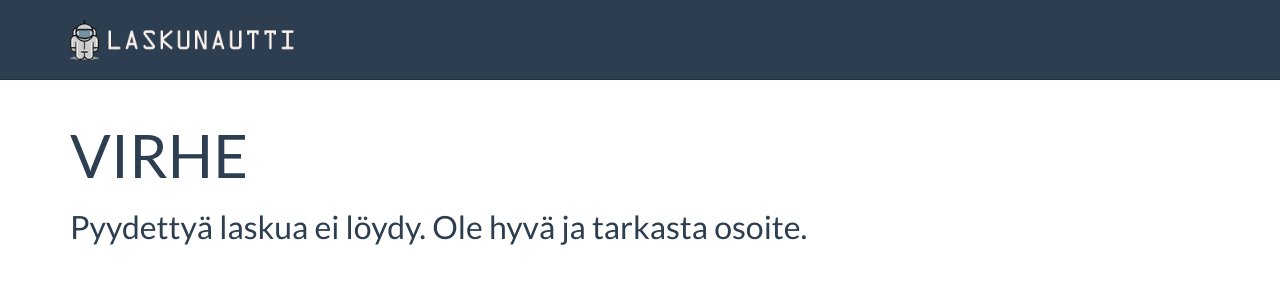
After one commit to artur-gajewski/laskunautti, a PHP site: template views/notfound.twig in a window 1280 px wide. The commit adds this page. Shown: the top 300 px of the page. Run offline with PHP 8.4, Linux system fonts and the light colour scheme; the template is opened without the code that fills it, so the values that code supplies are empty; some libraries are stand-ins or nearby versions.

Commit message:
Added notfound page

```diff
--- a/src/app.php
+++ b/src/app.php
@@ -149,6 +149,10 @@ $app->get('/lasku/{id}/{hash}', function ($id, $hash, Request $request) use ($ap
     $sql = "SELECT * FROM invoice WHERE id = ? AND hash = ?";
     $data = $app['db']->fetchAssoc($sql, array((int) $id, $hash));
 
+    if (!$data) {
+        return $app['twig']->render('notfound.twig');
+    }
+
     foreach($formFields as $field => $dbColumn) {
         $responseValues[$field] = $data[$dbColumn];
     }
--- /dev/null
+++ b/views/notfound.twig
@@ -0,0 +1,43 @@
+<!DOCTYPE html>
+<html lang="en">
+<head>
+    <title>LASKUNAUTTI | Luo ja lähetä laskuja sekunneissa!</title>
+    <meta name="viewport" content="width=device-width, initial-scale=1.0">
+    <meta charset="utf-8">
+    <link rel="stylesheet" href="{{ app.request.basepath }}/css/bootstrap.css" media="screen">
+    <link rel="stylesheet" href="{{ app.request.basepath }}/css/bootswatch.min.css">
+    <link rel="stylesheet" href="{{ app.request.basepath }}/css/custom.css">
+    <!-- HTML5 shim and Respond.js IE8 support of HTML5 elements and media queries -->
+    <!--[if lt IE 9]>
+    <script src="{{ app.request.basepath }}/js/html5shiv.js"></script>
+    <script src="{{ app.request.basepath }}/js/respond.min.js"></script>
+    <![endif]-->
+
+    <link rel="icon" type="image/ico" href="{{ app.request.basepath }}/img/favicon.ico">
+
+</head>
+<body>
+
+<div class="navbar navbar-default navbar-fixed-top">
+    <div class="container">
+        <div class="navbar-header">
+            <a href="{{ path('homepage') }}" class="navbar-brand"><img height="40" src="{{ app.request.basepath }}/img/laskunautti.png"/></a>
+        </div>
+    </div>
+</div>
+
+<div class="container">
+
+    <div class="page-header" id="banner">
+        <div class="row">
+            <div class="col-lg-12">
+                <h1>VIRHE</h1>
+                <h2>Pyydettyä laskua ei löydy. Ole hyvä ja tarkasta osoite.</h2>
+            </div>
+        </div>
+    </div>
+
+</div>
+
+</body>
+</html>
```
